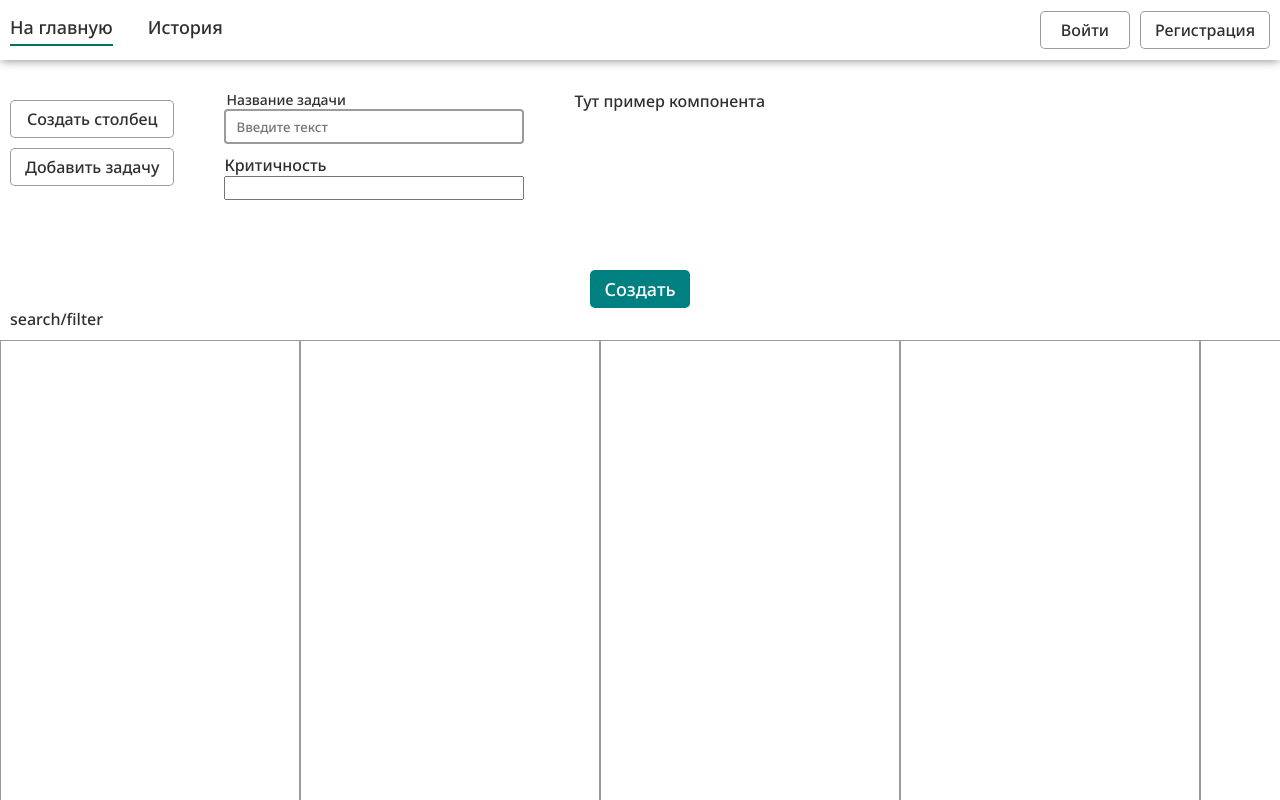
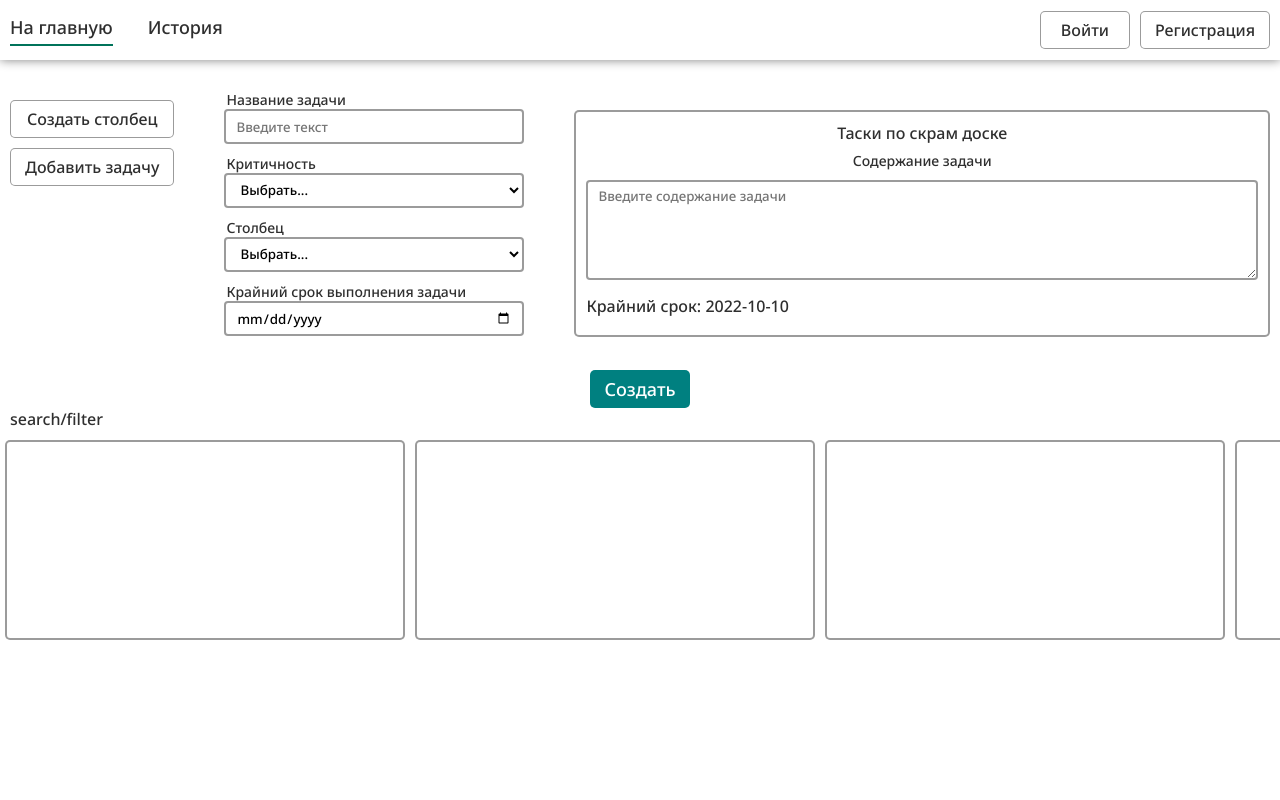
Before and after one commit to KvRm/scrum-board, a Vue app: page / in a window 1280 px wide. Shown: the top 800 px of the page. Built offline with nearby package versions, Linux system fonts and the light colour scheme.

Commit message:
Improvements to OptionsComponent and related

```diff
--- a/package.json
+++ b/package.json
@@ -10,6 +10,7 @@
   "dependencies": {
     "core-js": "^3.8.3",
     "firebase": "^9.9.4",
+    "moment": "^2.29.4",
     "vue": "^3.2.13",
     "vue-router": "^4.0.3",
     "vuex": "^4.0.0"
@@ -28,7 +29,9 @@
     "eslint-config-prettier": "^8.3.0",
     "eslint-plugin-prettier": "^4.0.0",
     "eslint-plugin-vue": "^8.0.3",
+    "node-sass": "^7.0.3",
     "prettier": "^2.4.1",
+    "sass-loader": "^13.0.2",
     "typescript": "~4.5.5"
   }
 }
--- a/src/components/CreateTaskForm.vue
+++ b/src/components/CreateTaskForm.vue
@@ -1,9 +1,9 @@
 <template>
   <form class="task-info" action="submit">
     <input-component :title="'Название задачи'" />
-    <select-component :title="'Критичность'" />
-    <!-- <select-component :title="Столбец" /> -->
-    <!-- <calendar-component :title="Желаемая дата выполнения задачи" /> -->
+    <select-component :title="'Критичность'" :selectList="list" />
+    <select-component :title="'Столбец'" />
+    <calendar-component :title="'Крайний срок выполнения задачи'" />
   </form>
 </template>
 
@@ -15,12 +15,14 @@ import SelectComponent from "./UI/SelectComponent.vue";
 
 export default defineComponent({
   components: {
-    // CalendarComponent,
+    CalendarComponent,
     SelectComponent,
     InputComponent,
   },
   setup() {
-    return {};
+    return {
+      list: ["a", "b", "c"],
+    };
   },
 });
 </script>
--- a/src/components/OptionsComponent.vue
+++ b/src/components/OptionsComponent.vue
@@ -10,7 +10,12 @@
         </button-component>
       </div>
       <create-task-form />
-      <div>Тут пример компонента</div>
+      <task-template
+        :title="title"
+        :criticalLvl="criticalLvl"
+        :timeToComplete="timeToComplete"
+        :section="section"
+      />
     </div>
     <button-component
       class="create-btn"
@@ -24,19 +29,37 @@
 </template>
 
 <script lang="ts">
-import { defineComponent } from "vue";
+import { defineComponent, ref } from "vue";
 import ButtonComponent, {
   ButtonColor,
   ButtonSize,
 } from "@/components/UI/ButtonComponent.vue";
 import CreateTaskForm from "@/components/CreateTaskForm.vue";
 import SearchFilterComponent from "@/components/SearchFilterComponent.vue";
+import TaskTemplate from "./TaskTemplate.vue";
 
 export default defineComponent({
-  components: { ButtonComponent, CreateTaskForm, SearchFilterComponent },
+  components: {
+    ButtonComponent,
+    CreateTaskForm,
+    SearchFilterComponent,
+    TaskTemplate,
+  },
 
   setup() {
-    return { ButtonColor, ButtonSize };
+    const title = ref<string>("Таски по скрам доске");
+    const criticalLvl = ref<string>("Высокий");
+    const timeToComplete = ref<string>("2022-10-10");
+    const section = ref<string>("Первая секция");
+
+    return {
+      ButtonColor,
+      ButtonSize,
+      title,
+      criticalLvl,
+      timeToComplete,
+      section,
+    };
   },
 });
 </script>
@@ -54,7 +77,7 @@ export default defineComponent({
 
   padding: 20px 0;
   width: 100%;
-  height: 200px;
+  height: 300px;
 }
 
 .choose-container {
--- a/src/components/SectionComponent.vue
+++ b/src/components/SectionComponent.vue
@@ -1,11 +1,15 @@
 <template>
-  <section class="section"></section>
+  <section class="section">
+    <task-component />
+  </section>
 </template>
 
 <script lang="ts">
 import { defineComponent } from "vue";
+import TaskComponent from "./TaskComponent.vue";
 
 export default defineComponent({
+  components: { TaskComponent },
   setup() {
     return {};
   },
@@ -15,11 +19,8 @@ export default defineComponent({
 <style scoped>
 .section {
   display: grid;
-  min-height: 100vh;
-  min-width: 300px;
-  border-right: 1px solid var(--gray);
-  border-left: 1px solid var(--gray);
-  border-top: 1px solid var(--gray);
+  justify-content: space-around;
+  min-width: 410px;
   gap: 5px;
 }
 </style>
--- a/src/components/SectionsContainer.vue
+++ b/src/components/SectionsContainer.vue
@@ -26,5 +26,6 @@ export default defineComponent({
   display: grid;
   overflow-x: scroll;
   grid-template-columns: 1fr 1fr 1fr 1fr 1fr;
+  min-height: 100vh;
 }
 </style>
--- /dev/null
+++ b/src/components/TaskComponent.vue
@@ -0,0 +1,23 @@
+<template>
+  <div class="task"></div>
+</template>
+
+<script lang="ts">
+import { defineComponent } from "vue";
+
+export default defineComponent({
+  setup() {
+    return {};
+  },
+});
+</script>
+
+<style scoped>
+.task {
+  border: 2px solid var(--gray);
+  width: 400px;
+  height: 200px;
+  border-radius: 5px;
+  background: #fff;
+}
+</style>
--- /dev/null
+++ b/src/components/TaskTemplate.vue
@@ -0,0 +1,63 @@
+<template>
+  <div class="task">
+    <p class="title">{{ title }}</p>
+    <textarea-component
+      :placeholder="'Введите содержание задачи'"
+      :title="'Содержание задачи'"
+    />
+    <p>
+      Крайний срок: <span>{{ timeToComplete }}</span>
+    </p>
+  </div>
+</template>
+
+<script lang="ts">
+import { defineComponent } from "vue";
+import TextareaComponent from "./UI/TextareaComponent.vue";
+
+export default defineComponent({
+  components: { TextareaComponent },
+
+  props: {
+    title: {
+      type: String,
+      required: true,
+    },
+    criticalLvl: {
+      type: String,
+      required: true,
+    },
+    timeToComplete: {
+      type: String,
+      required: true,
+    },
+    section: {
+      type: String,
+      required: true,
+    },
+  },
+
+  setup() {
+    return {};
+  },
+});
+</script>
+
+<style scoped>
+.task {
+  border: 2px solid var(--gray);
+  border-radius: 5px;
+  background: #fff;
+  margin-top: 20px;
+  height: 227px;
+  padding: 5px 10px;
+}
+
+.title {
+  text-align: center;
+}
+
+p {
+  line-height: 0;
+}
+</style>
--- a/src/components/UI/CalendarComponent.vue
+++ b/src/components/UI/CalendarComponent.vue
@@ -0,0 +1,59 @@
+<template>
+  <div class="calendar-container">
+    <label>{{ title }}</label>
+    <input
+      @focus="updateDate"
+      class="calendar"
+      :min="todayDate"
+      :max="maxDate"
+      type="date"
+    />
+  </div>
+</template>
+
+<script lang="ts">
+import { defineComponent, ref } from "vue";
+import moment from "moment";
+
+export default defineComponent({
+  props: {
+    title: {
+      type: String,
+    },
+  },
+
+  setup() {
+    const isActive = ref<boolean>(false);
+    const todayDate = ref<string>(moment().format("YYYY-MM-DD"));
+    const maxDate = ref<string>(moment().add(1, "years").format("YYYY-MM-DD"));
+
+    const updateDate = () => {
+      todayDate.value = moment().format("YYYY-MM-DD");
+      maxDate.value = moment().add(1, "years").format("YYYY-MM-DD");
+    };
+
+    return { isActive, updateDate, todayDate, maxDate };
+  },
+});
+</script>
+
+<style scoped>
+.calendar-container {
+  display: inline-grid;
+  margin-bottom: 10px;
+}
+
+.calendar {
+  padding: 5px 10px;
+  border: 2px solid var(--gray);
+  background: #fff;
+  border-radius: 4px;
+  min-width: 300px;
+  height: 35px;
+}
+
+label {
+  font-size: 14px;
+  padding-left: 2px;
+}
+</style>
--- a/src/components/UI/SelectComponent.vue
+++ b/src/components/UI/SelectComponent.vue
@@ -1,17 +1,31 @@
 <template>
   <div class="select-container">
     <label>{{ title }}</label>
-    <input type="select" />
+    <select class="select">
+      <option class="option" value="">Выбрать...</option>
+      <option
+        class="option"
+        v-for="select in selectList"
+        :key="select"
+        value="select"
+      >
+        {{ select }}
+      </option>
+    </select>
   </div>
 </template>
 
 <script lang="ts">
-import { defineComponent } from "vue";
+import { defineComponent, PropType } from "vue";
 
 export default defineComponent({
   props: {
     title: {
       type: String,
+    },
+    selectList: {
+      type: Array as PropType<string[]>,
+      required: true,
     },
   },
 
@@ -30,8 +44,17 @@ export default defineComponent({
 .select {
   padding: 5px 10px;
   border: 2px solid var(--gray);
+  background: #fff;
   border-radius: 4px;
   min-width: 300px;
   height: 35px;
 }
+.select:focus {
+  border: 2px solid var(--black);
+}
+
+label {
+  font-size: 14px;
+  padding-left: 2px;
+}
 </style>
--- a/src/components/UI/TextareaComponent.vue
+++ b/src/components/UI/TextareaComponent.vue
@@ -0,0 +1,56 @@
+<template>
+  <div class="textarea-container">
+    <label>{{ title }}</label>
+    <textarea
+      class="textarea"
+      cols="100"
+      rows="5"
+      required
+      :placeholder="placeholder"
+    />
+  </div>
+</template>
+
+<script lang="ts">
+import { defineComponent } from "vue";
+
+export default defineComponent({
+  props: {
+    placeholder: {
+      type: String,
+    },
+    title: {
+      type: String,
+    },
+  },
+
+  setup() {
+    return {};
+  },
+});
+</script>
+
+<style scoped>
+.textarea-container {
+  display: inline-grid;
+  margin-bottom: 10px;
+}
+
+.textarea {
+  padding: 5px 10px;
+  border: 2px solid var(--gray);
+  border-radius: 4px;
+  margin-top: 10px;
+  min-height: 100px;
+  max-height: 100px;
+  min-width: 400px;
+}
+.textarea:focus {
+  border: 2px solid var(--black);
+}
+
+label {
+  font-size: 14px;
+  text-align: center;
+}
+</style>
```
Also changed, not shown: 1 other file (tests, documents, lock files or other folders).
